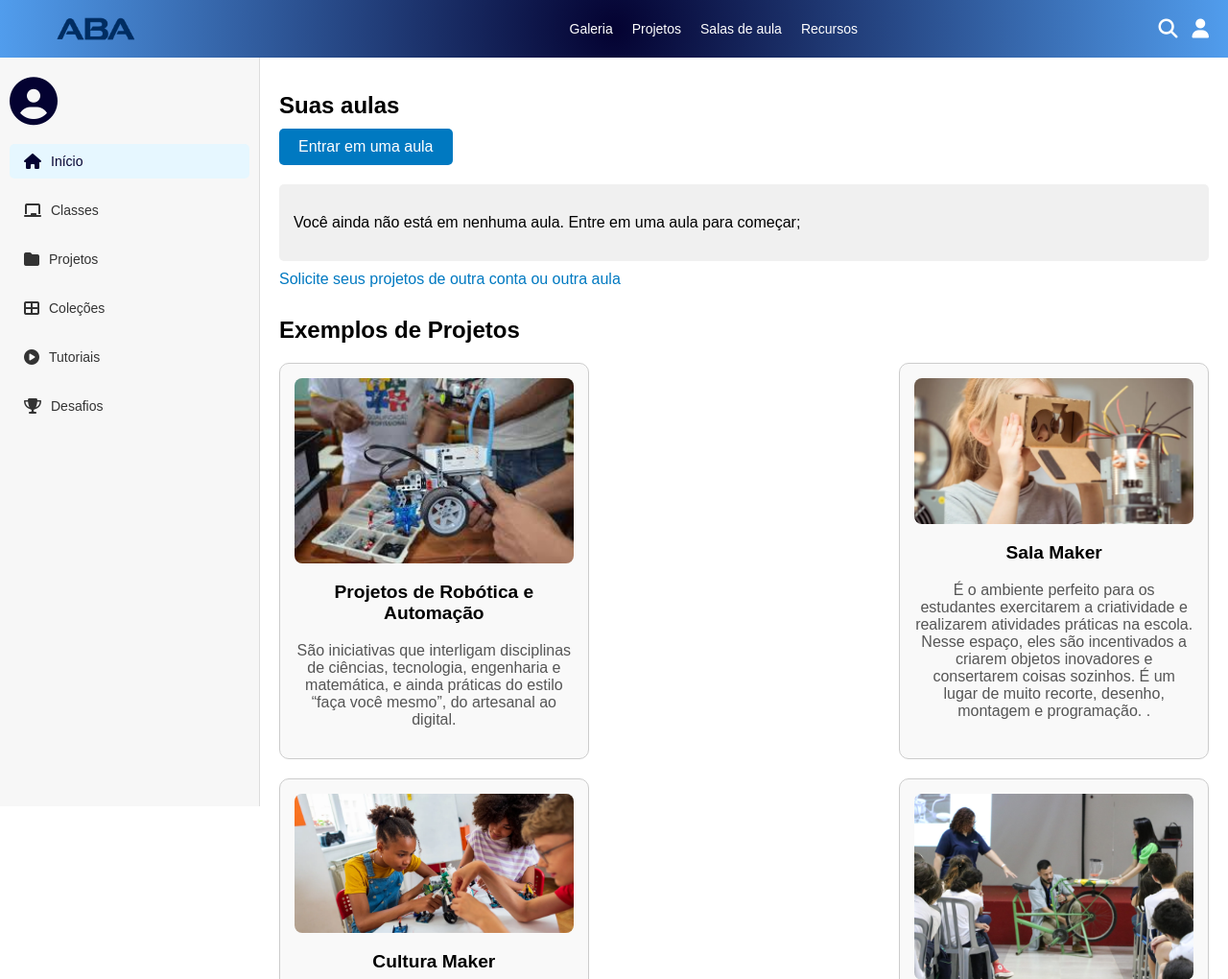
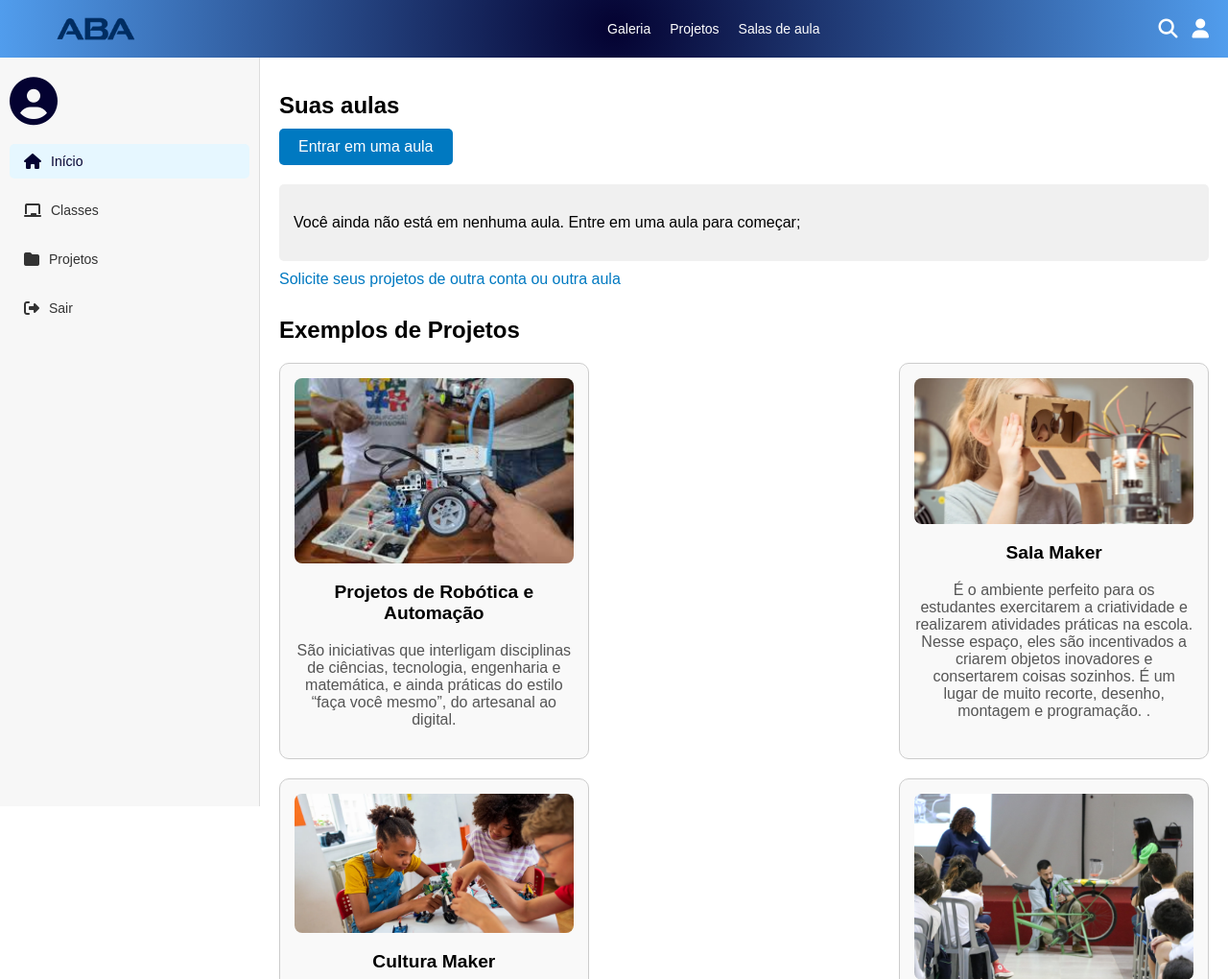
Before and after one commit to HianySilva/CIMAS-Maker1, a Flask app: template templates/dashboard.html in a window 1280 px wide. Shown: the top 1020 px of the page at 96% size. Run offline with Flask 3, Linux system fonts and the light colour scheme; the template is opened without the code that fills it, so the values that code supplies are empty.

Commit message:
Função sair

```diff
--- a/templates/dashboard.html
+++ b/templates/dashboard.html
@@ -21,7 +21,7 @@
             <a href="#">Galeria</a>
             <a href="#">Projetos</a>
             <a href="#">Salas de aula</a>
-            <a href="#">Recursos</a>
+
         </nav>
         <div class="actions">
             <!-- Ícone de busca -->
@@ -44,10 +44,8 @@
                 <li><a href="#" class="active"><i class="fas fa-home icon"></i> Início</a></li>
                 <li><a href="#"><i class="fas fa-chalkboard icon"></i> Classes</a></li>
                 <li><a href="#"><i class="fas fa-folder icon"></i> Projetos</a></li>
-                <li><a href="#"><i class="fas fa-th-large icon"></i> Coleções</a></li>
-                <li><a href="#"><i class="fas fa-play-circle icon"></i> Tutoriais</a></li>
-                <li><a href="#"><i class="fas fa-trophy icon"></i> Desafios</a></li>
-            </ul>
+                <li><a href="{{url_for('app.home')}}"> <i class="fas fa-sign-out-alt"></i> Sair</a></li>
+             </ul>
         </aside>
 
         <!-- Conteúdo principal -->
```
Also changed, not shown: config/database.db.
